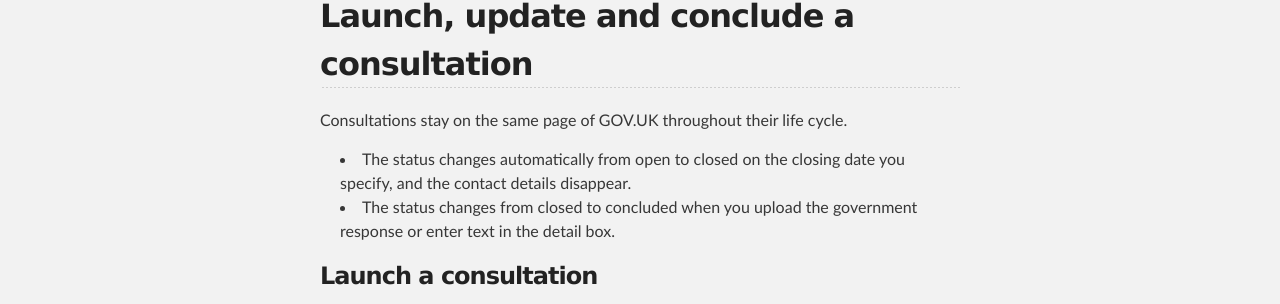
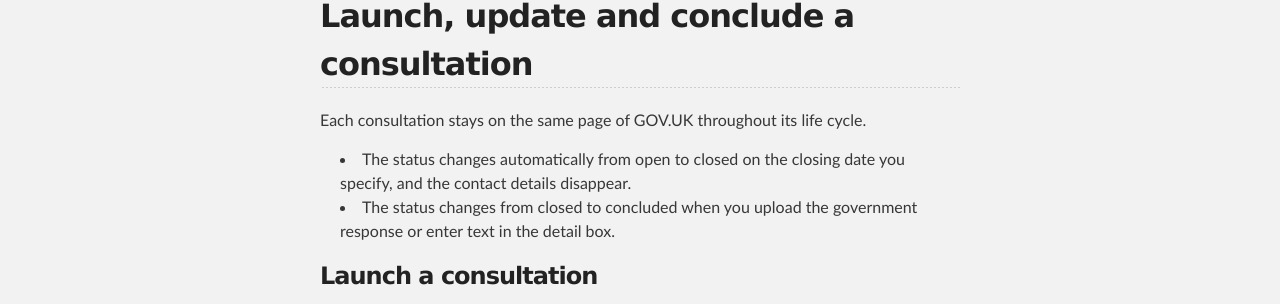
Before and after one commit to alphagov/inside-government-admin-guide, a Jekyll site: the page built from creating-documents/launch-consultations.md, in a window 1280 px wide and 900 px high. Shown: the part 320-624 px from the top of the window. Built offline with Jekyll 4.4.1, drawn with Linux system fonts in a browser that asks for light colours.

Commit message:
Update launch-consultations.md

```diff
--- a/creating-documents/launch-consultations.md
+++ b/creating-documents/launch-consultations.md
@@ -5,7 +5,7 @@ title: How to publish content / Launch, update and conclude a consultation
 
 ## Launch, update and conclude a consultation
 
-Consultations stay on the same page of GOV.UK throughout their life cycle.
+Each consultation stays on the same page of GOV.UK throughout its life cycle.
 
 * The status changes automatically from open to closed on the closing date you specify, and the contact details disappear.
 * The status changes from closed to concluded when you upload the government response or enter text in the detail box.
```
